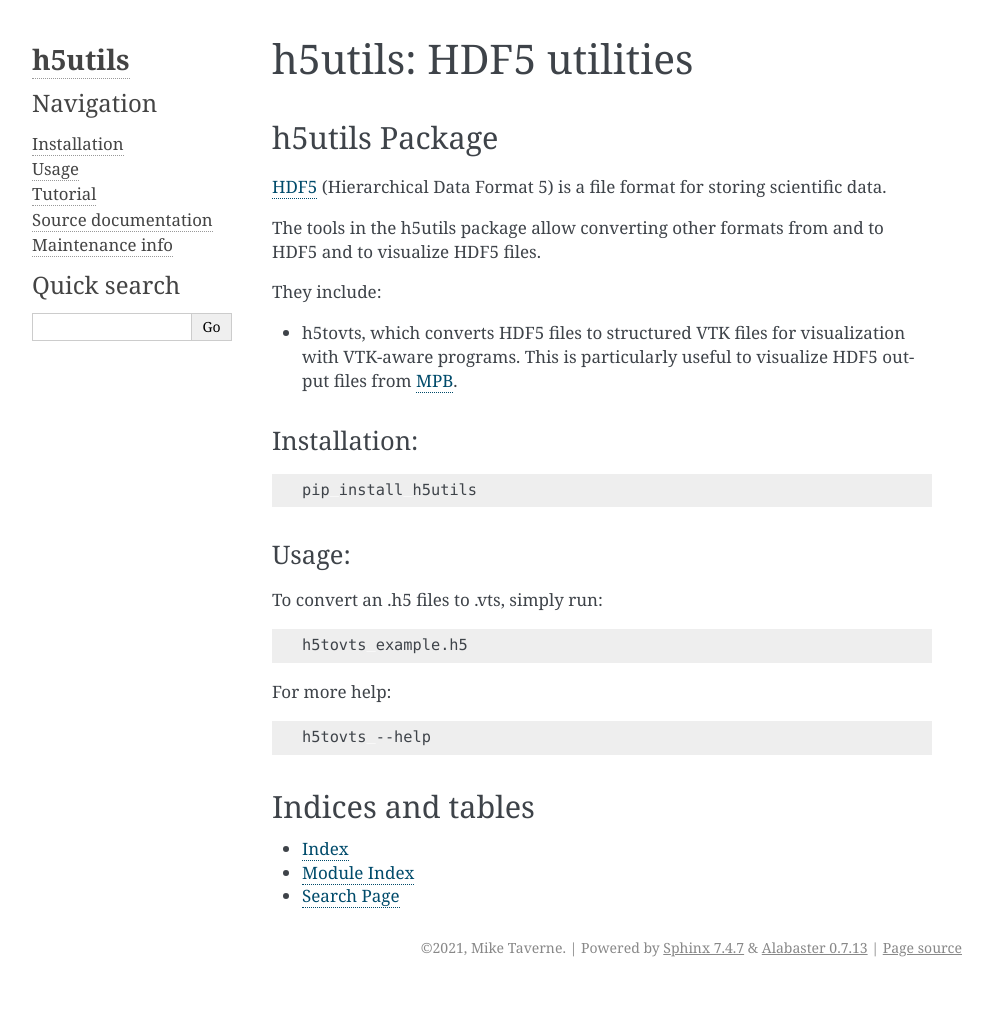
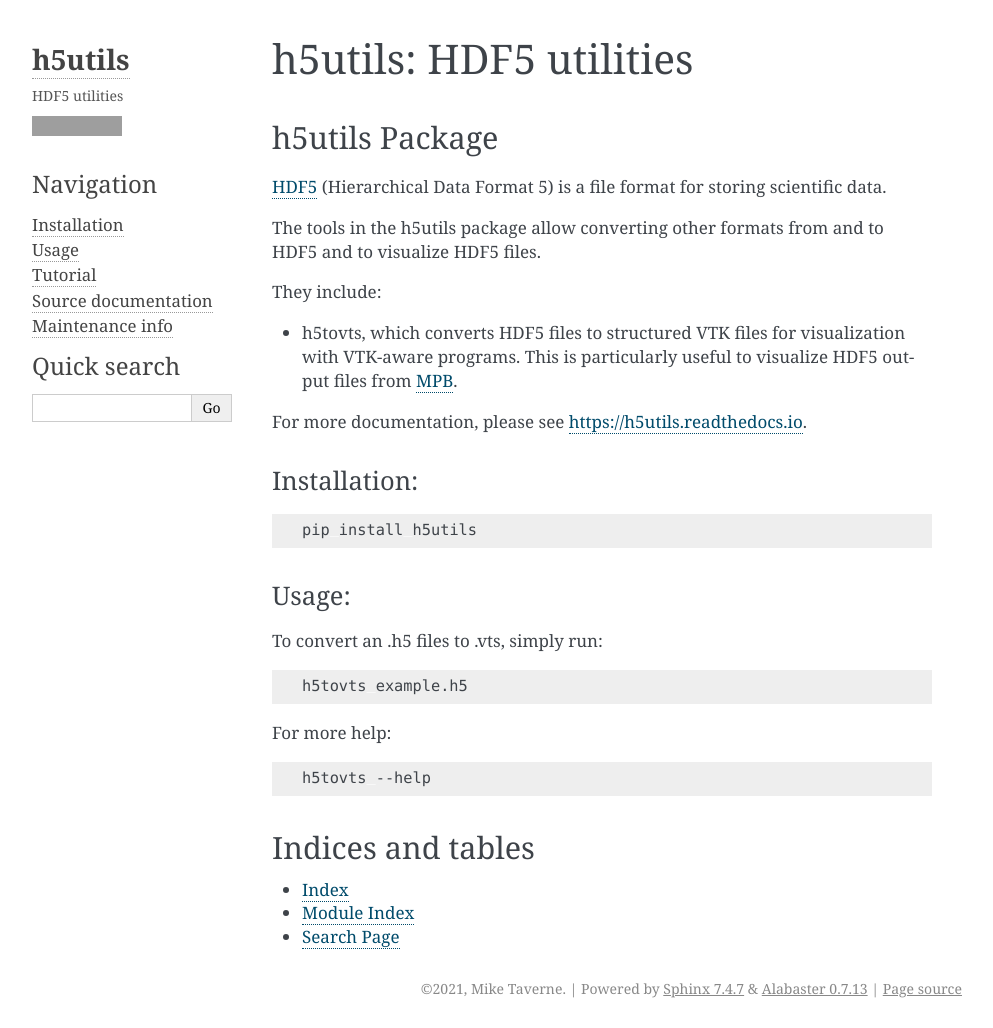
Before and after one commit to mtav/h5utils, a Sphinx documentation site: the page built from docs/index.rst, in a window 1280 px wide and 1028 px high. Shown: the whole window, without its empty margins (148-1141 px from the left). Built offline with Sphinx 7.4.7, drawn with Linux system fonts in a browser that asks for light colours; grey boxes are pictures that could not be loaded.

Commit message:
added links between readthedocs and github

```diff
--- a/README.rst
+++ b/README.rst
@@ -12,6 +12,8 @@
 
 .. _MPB: https://mpb.readthedocs.io/
 .. _HDF5: https://www.hdfgroup.org/solutions/hdf5/
+
+For more documentation, please see https://h5utils.readthedocs.io.
 
 Installation:
 -------------
--- a/docs/conf.py
+++ b/docs/conf.py
@@ -66,6 +66,13 @@
         #"donate.html",
     ]
 }
+html_theme_options = {
+    "description": "HDF5 utilities",
+    "github_user": "mtav",
+    "github_repo": "h5utils",
+    "fixed_sidebar": True,
+    #"tidelift_url": "https://tidelift.com/subscription/pkg/pypi-alabaster?utm_source=pypi-alabaster&utm_medium=referral&utm_campaign=docs",  # noqa
+}
 
 # Add any paths that contain custom static files (such as style sheets) here,
 # relative to this directory. They are copied after the builtin static files,
```
